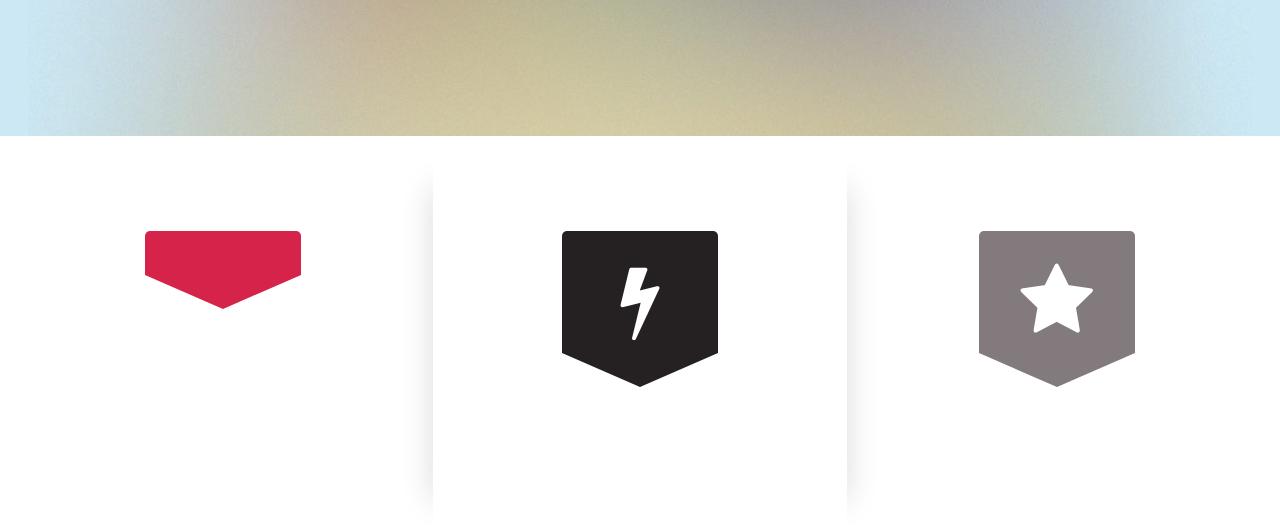
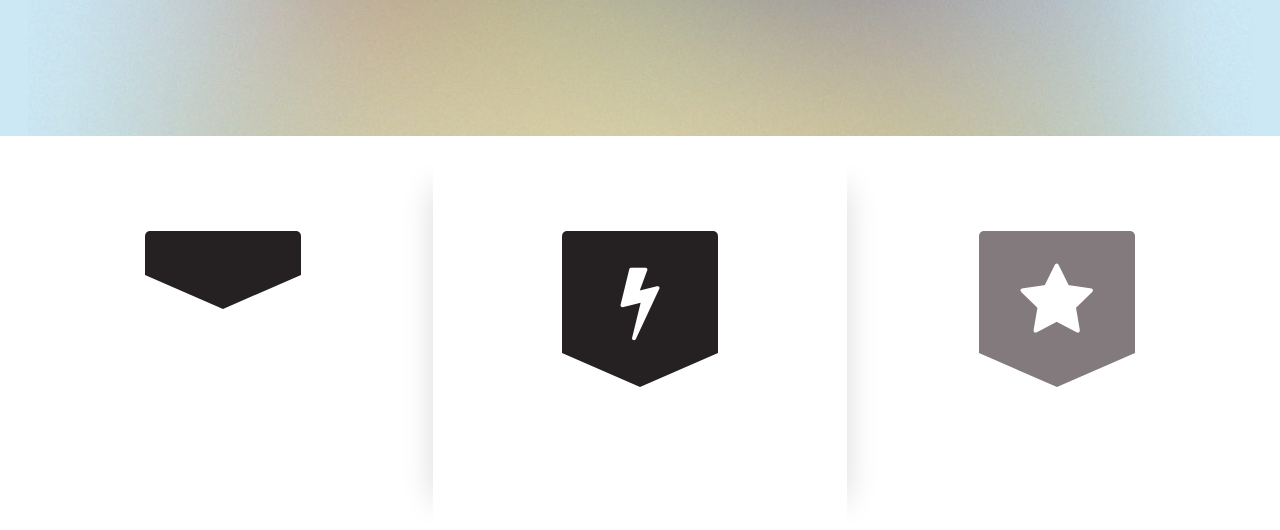
Before and after one commit to lincoln12345/lincoln12345.github.io, a plain HTML site: page index.html in a window 1280 px wide. Shown: the part 568-1098 px from the top of the page. Drawn offline with Linux system fonts and the light colour scheme.

Commit message:
change text

```diff
--- a/index.html
+++ b/index.html
@@ -66,7 +66,7 @@
 								<div class="row">
 									<div class="4u 12u(mobile)">
 										<section class="first">
-											<i class="icon featured fa fa-industry"></i>
+											<i class="icon featured alt fa-industry"></i>
 											<header>
 												<h2></h2>
 											</header>
```
